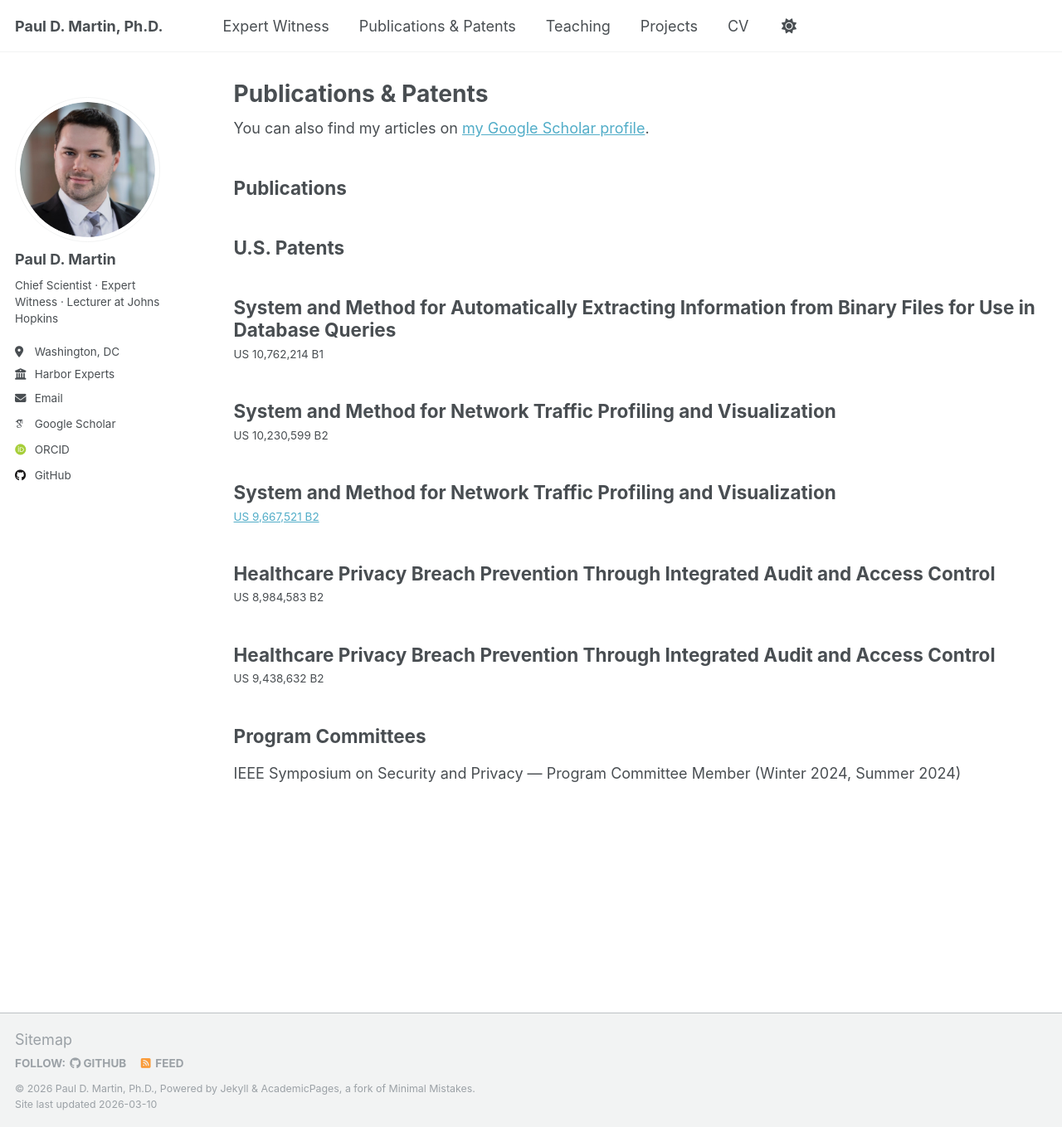
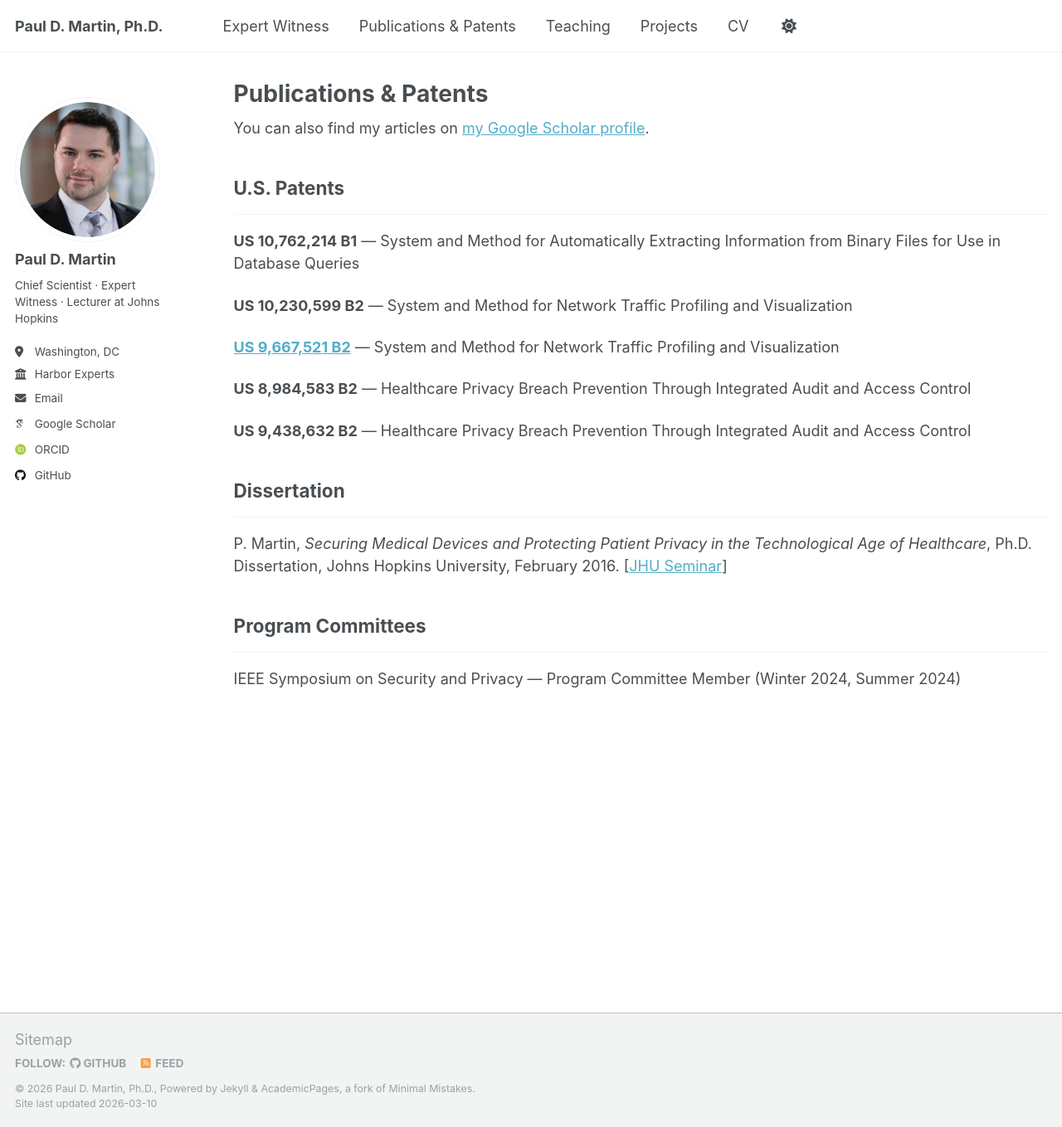
Before and after one commit to pauldmartinphd/pauldmartinphd.github.io, a Jekyll site: the page built from _pages/publications.html, in a window 1280 px wide and 1359 px high. Shown: the whole window at 83% size. Built offline with Jekyll 4.4.1, drawn with Linux system fonts in a browser that asks for light colours; some web fonts are replaced; a script that is not in the unit is left out.

Commit message:
Many fixes to the generated site markdown files.

```diff
--- a/_config.yml
+++ b/_config.yml
@@ -80,12 +80,10 @@ author:
 
 # Publication Category - The following the list of publication categories and their headings
 publication_category:
-  books:
-    title: 'Books'
-  manuscripts:
-    title: 'Journal Articles'
   conferences:
     title: 'Conference Papers'
+  manuscripts:
+    title: 'Technical Reports'
 
 # Site Settings
 teaser                   :  # filename of teaser fallback teaser image placed in /images/, .e.g. "500x300.png"
--- a/_pages/publications.html
+++ b/_pages/publications.html
@@ -11,8 +11,6 @@ author_profile: true
 
 {% include base_path %}
 
-<h2>Publications</h2>
-
 {% if site.publication_category %}
   {% for category in site.publication_category  %}
     {% assign title_shown = false %}
@@ -21,7 +19,7 @@ author_profile: true
         {% continue %}
       {% endif %}
       {% unless title_shown %}
-        <h3>{{ category[1].title }}</h3><hr />
+        <h2>{{ category[1].title }}</h2><hr />
         {% assign title_shown = true %}
       {% endunless %}
       {% include archive-single.html %}
@@ -33,33 +31,22 @@ author_profile: true
   {% endfor %}
 {% endif %}
 
-<h2>U.S. Patents</h2>
+<h2>U.S. Patents</h2><hr />
 
-<div class="archive__item">
-  <h2 class="archive__item-title">System and Method for Automatically Extracting Information from Binary Files for Use in Database Queries</h2>
-  <p class="archive__item-excerpt">US 10,762,214 B1</p>
-</div>
+<p><strong>US 10,762,214 B1</strong> &mdash; System and Method for Automatically Extracting Information from Binary Files for Use in Database Queries</p>
 
-<div class="archive__item">
-  <h2 class="archive__item-title">System and Method for Network Traffic Profiling and Visualization</h2>
-  <p class="archive__item-excerpt">US 10,230,599 B2</p>
-</div>
+<p><strong>US 10,230,599 B2</strong> &mdash; System and Method for Network Traffic Profiling and Visualization</p>
 
-<div class="archive__item">
-  <h2 class="archive__item-title">System and Method for Network Traffic Profiling and Visualization</h2>
-  <p class="archive__item-excerpt"><a href="https://patents.google.com/patent/US9667521B2/">US 9,667,521 B2</a></p>
-</div>
+<p><strong><a href="https://patents.google.com/patent/US9667521B2/">US 9,667,521 B2</a></strong> &mdash; System and Method for Network Traffic Profiling and Visualization</p>
 
-<div class="archive__item">
-  <h2 class="archive__item-title">Healthcare Privacy Breach Prevention Through Integrated Audit and Access Control</h2>
-  <p class="archive__item-excerpt">US 8,984,583 B2</p>
-</div>
+<p><strong>US 8,984,583 B2</strong> &mdash; Healthcare Privacy Breach Prevention Through Integrated Audit and Access Control</p>
 
-<div class="archive__item">
-  <h2 class="archive__item-title">Healthcare Privacy Breach Prevention Through Integrated Audit and Access Control</h2>
-  <p class="archive__item-excerpt">US 9,438,632 B2</p>
-</div>
+<p><strong>US 9,438,632 B2</strong> &mdash; Healthcare Privacy Breach Prevention Through Integrated Audit and Access Control</p>
 
-<h2>Program Committees</h2>
+<h2>Dissertation</h2><hr />
+
+<p>P. Martin, <em>Securing Medical Devices and Protecting Patient Privacy in the Technological Age of Healthcare</em>, Ph.D. Dissertation, Johns Hopkins University, February 2016. [<a href="https://www.cs.jhu.edu/seminars/2016/spring/february12/paul-martin/">JHU Seminar</a>]</p>
+
+<h2>Program Committees</h2><hr />
 
 <p>IEEE Symposium on Security and Privacy &mdash; Program Committee Member (Winter 2024, Summer 2024)</p>
```
